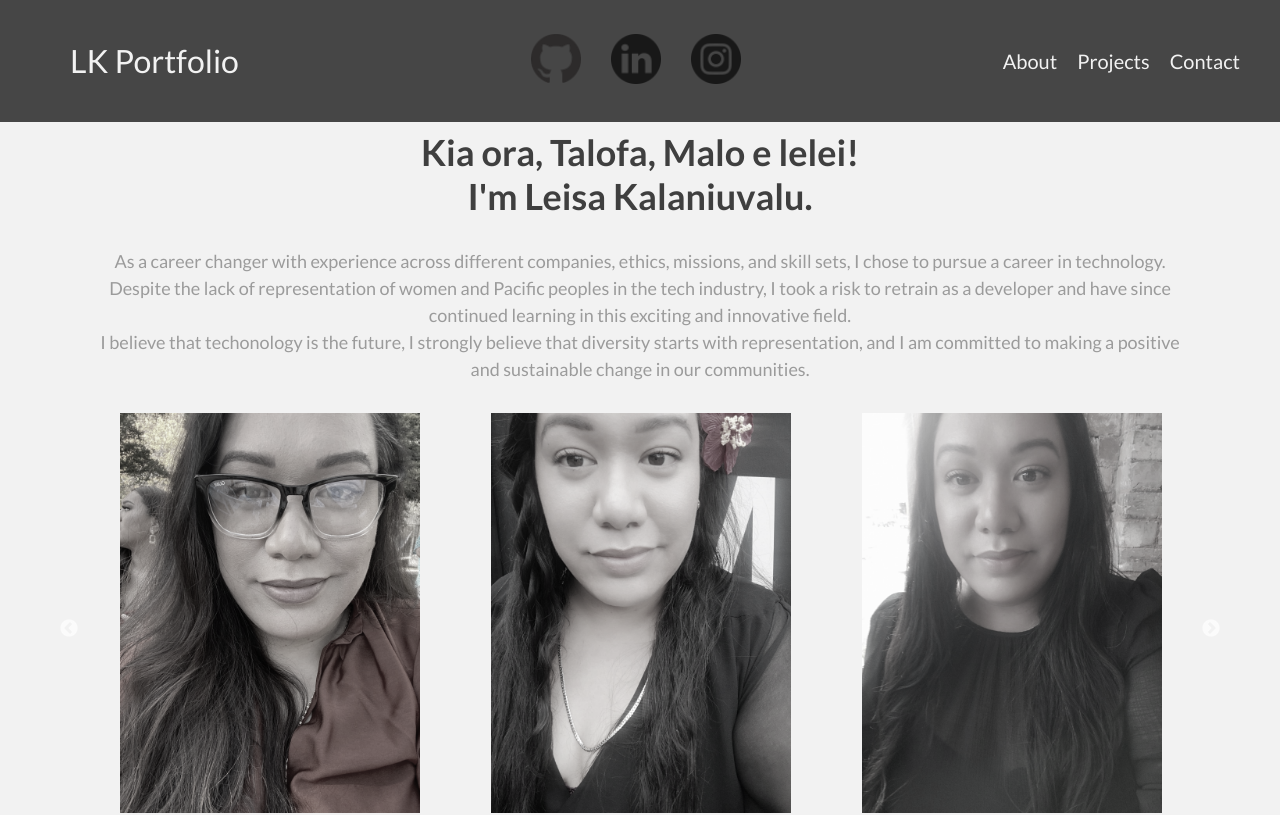
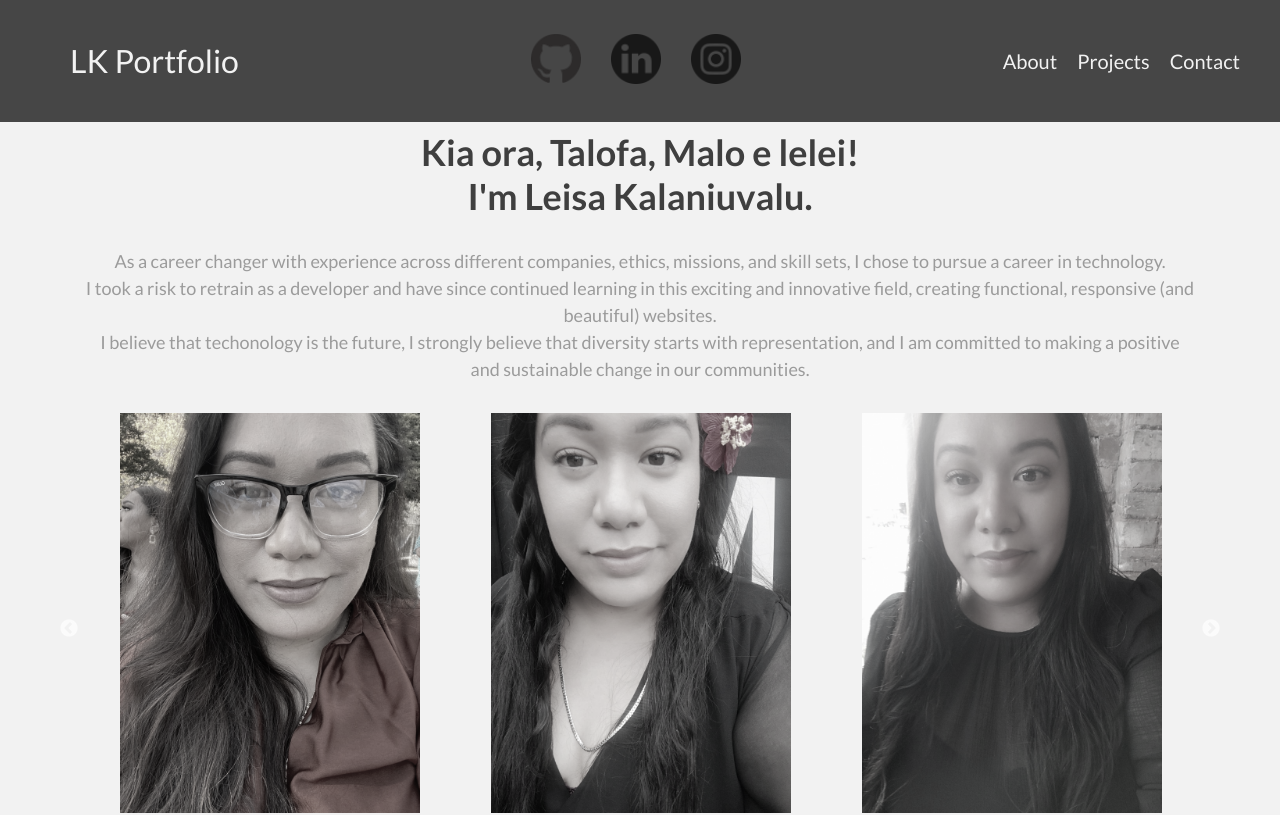
Before and after one commit to Nulan2426/my-portfolio, a React (Create React App) app: page / in a window 1280 px wide. Shown: the top 815 px of the page. Built offline with nearby package versions, Linux system fonts and the light colour scheme.

Commit message:
updated about slightly

```diff
--- a/src/Components/About.js
+++ b/src/Components/About.js
@@ -25,7 +25,7 @@ const About = () => {
             <h2>Kia ora, Talofa, Malo e lelei! <br></br>I'm Leisa Kalaniuvalu.</h2>
             <p>
                     As a career changer with experience across different companies, ethics, missions, and skill sets, I chose to pursue a career in technology. <br></br>
-                    Despite the lack of representation of women and Pacific peoples in the tech industry, I took a risk to retrain as a developer and have since continued learning in this exciting and innovative field.
+                    I took a risk to retrain as a developer and have since continued learning in this exciting and innovative field, creating functional, responsive (and beautiful) websites.
                     <br></br> I believe that techonology is the future, I strongly believe that diversity starts with representation, and I am committed to making a positive and sustainable change in our communities. <br></br>
 
 
```
